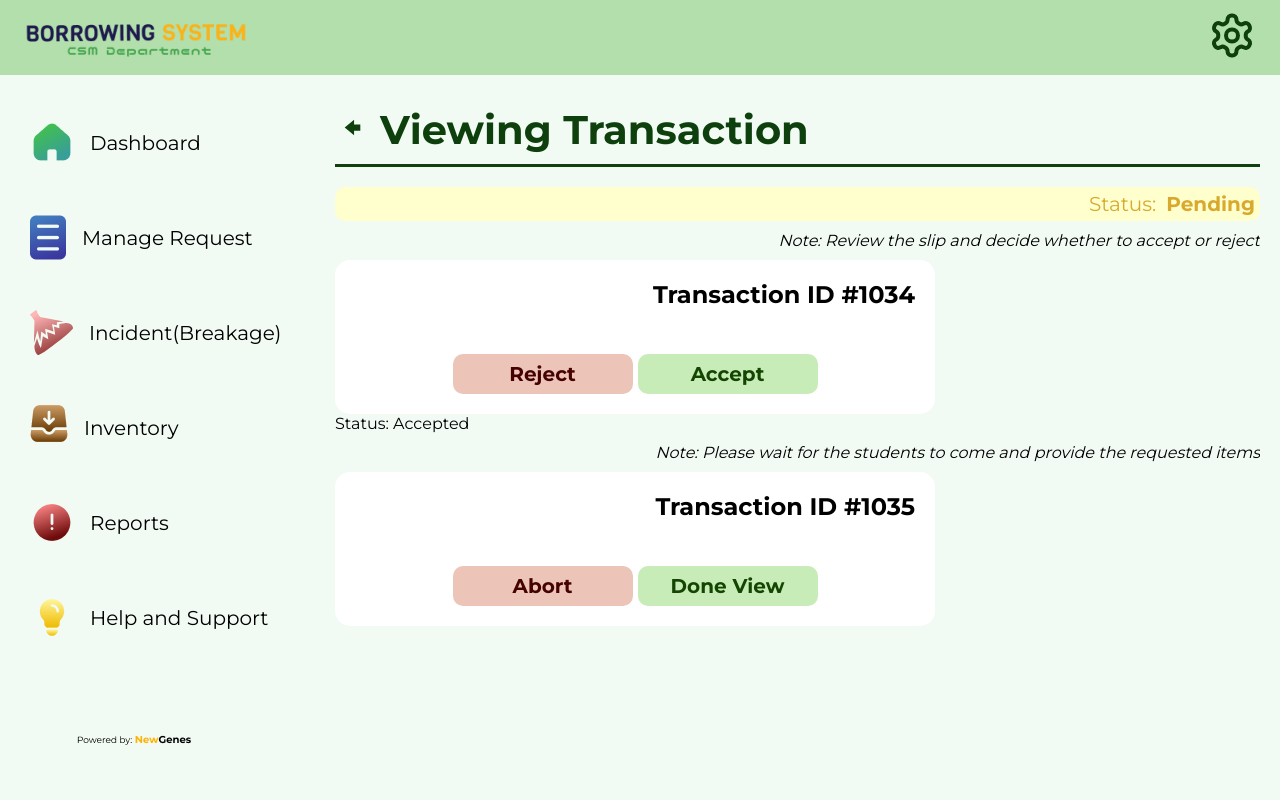
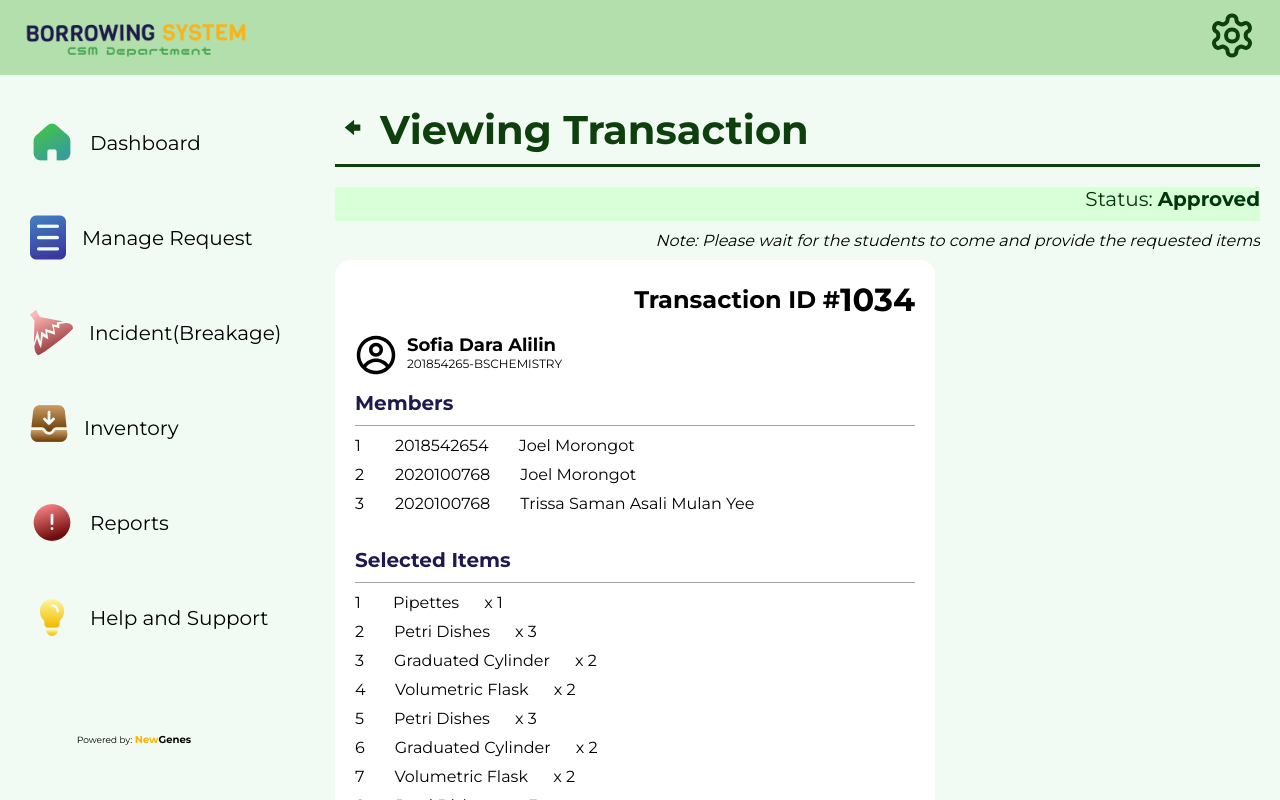
Before and after one commit to Jy-re/csmlab-labtech-ts, a React (Create React App) app: page /borrowing/approved/view/1 in a window 1280 px wide. Built offline with nearby package versions, Linux system fonts and the light colour scheme.

Commit message:
Transaction View Pending: 1st commit.

```diff
--- a/src/App.css
+++ b/src/App.css
@@ -1026,9 +1026,9 @@ div.selected-item{
   width: 80px;
 }
 
-.optionContainer{
+/* .optionContainer{
   overflow-y: scroll;
-}
+} */
 
 /* SELECTED VIEW BELOW */
 .selectedStatusContainer{
--- a/src/App.tsx
+++ b/src/App.tsx
@@ -61,16 +61,19 @@ function App() {
           <Route path="/returning/returned" element={<Returning />} />
           <Route path="/returning/pending" element={<Returning/> } />
 
+          {/* Views ni jofil */}
+          <Route path="/borrowing/pending/view/:id" element={< BorrowPendingView />}/>
+          <Route path="/borrowing/approved/view/:id" element={< BorrowAcceptedView />}/>
 
           {/* manage request views */}
           {/* <Route path ="/borrowing/pending/view/:id" element={< BorrowPendingView/>} />
           <Route path ="/borrowing/approved/view/:id" element={<BorrowAcceptedView/>} />
-          <Route path ="/borrowing/rejected/view/:id" element={<BorrowRejectedView/>} /> */}
+          <Route path ="/borrowing/rejected/view/:id" element={<BorrowRejectedView/>} />
 
           <Route path="/borrowing/:status/view/:id" element={<BorrowTransactionView/>} />
 
           <Route path ="/returning/pending/view/:id" element={<ReturnPendingView/> } />
-          <Route path ="/returning/returned/view/:id" element={<ReturnReturnedView/> } />
+          <Route path ="/returning/returned/view/:id" element={<ReturnReturnedView/> } /> */}
 
           <Route path="/incident/pending" element={<IncidentReport/>} />
           <Route path="/incident/resolved" element={<IncidentReport/>} />
--- a/src/components/transactions/borrowingView/borrowAcceptedView.tsx
+++ b/src/components/transactions/borrowingView/borrowAcceptedView.tsx
@@ -84,6 +84,7 @@ function BorrowAcceptedView() {
 
 
   return (
+
     <section className="content">
       <div className="titleHeader">
          <div className='arrowTitleView'>
@@ -102,7 +103,7 @@ function BorrowAcceptedView() {
 
           <div className='transaction-header'>
               <div className='transaction-header-status'>
-              Status: <span> {item.status}</span>
+              Status: <span className='bold-header-status'> {item.status}</span>
               </div>
 
               <div className='transaction-view-note'>
@@ -195,7 +196,7 @@ function BorrowAcceptedView() {
 
 
               <div className='darabyue'>
-                  <Link to = '/borrowing/rejected' className='viewButtonReject'>
+                  <Link to = '/borrowing' className='viewButtonReject'>
                       Abort
                   </Link>
                   <Link to= "/borrowing/accepted" className='viewButtonAccept'>
```
